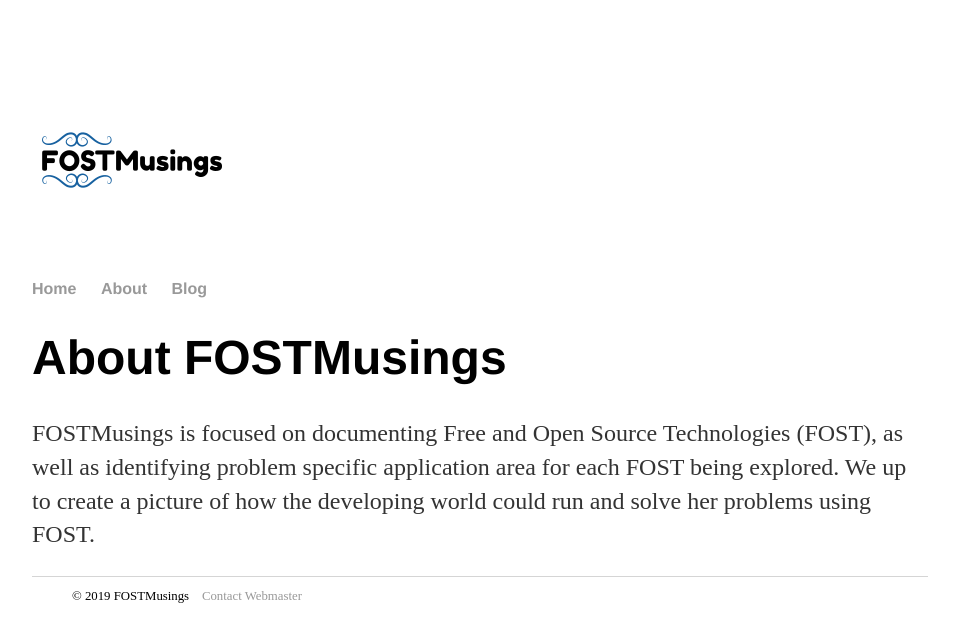
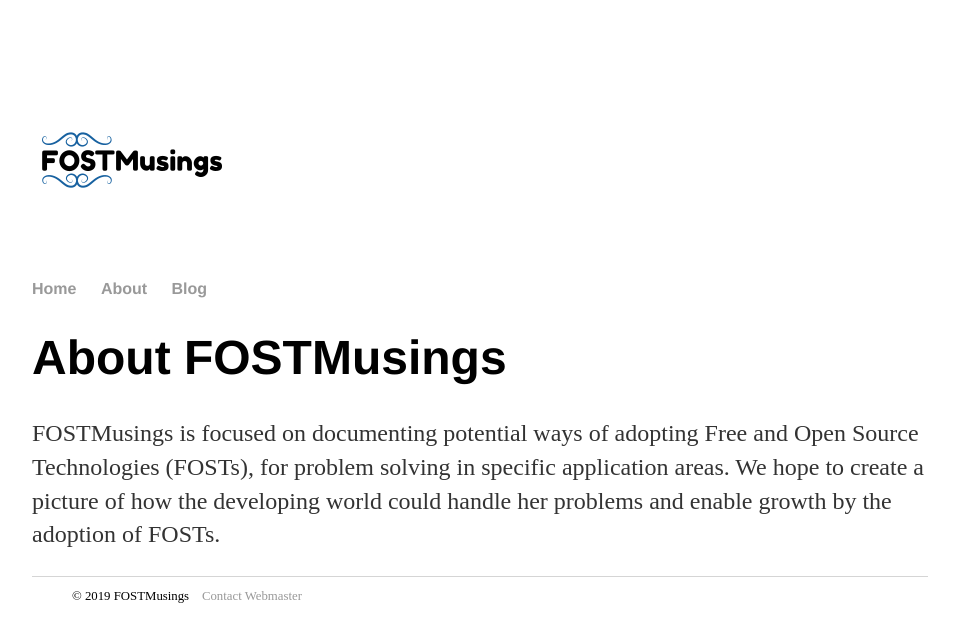
Before and after one commit to oferonmi/datafilik.github.io, a Jekyll site: the page built from about/index.html, in a window 1280 px wide. Shown: the top 642 px of the page, without its empty margins (160-1119 px from the left). Built offline with Jekyll 4.4.1, drawn with Linux system fonts in a browser that asks for light colours.

Commit message:
Update index.html

```diff
--- a/about/index.html
+++ b/about/index.html
@@ -5,9 +5,10 @@ title: About FOSTMusings
 <div class="blurb">
 	<h1>{{ page.title }}</h1>
 	<p>
-	FOSTMusings is focused on documenting Free and Open Source Technologies (FOST), as well as identifying problem
-	specific application area for each FOST being explored.
+		FOSTMusings is focused on documenting potential ways of adopting Free and Open Source Technologies (FOSTs),
+		for problem solving in specific application areas.
 
-	We up to create a picture of how the developing world could run and solve her problems using FOST.
+		We hope to create a picture of how the developing world could handle her problems and enable growth by the
+		adoption of FOSTs.
 	</p>
 </div> <!--blurb-->
```
